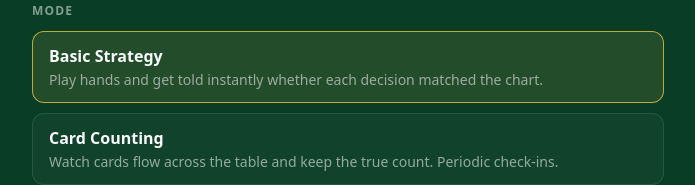
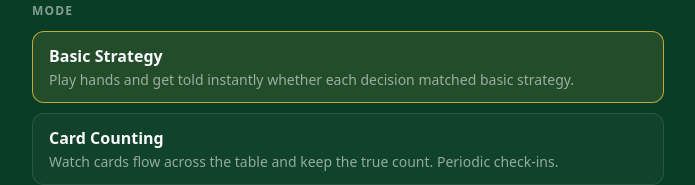
Before and after one commit to amirshah07/blackjack-trainer, a Next.js app: page / in a window 1280 px wide. Shown: the part 268-453 px from the top of the page, without its empty margins (292-987 px from the left). Built offline with nearby package versions, Linux system fonts and the light colour scheme.

Commit message:
reword basic strategy blurb

```diff
--- a/src/app/page.tsx
+++ b/src/app/page.tsx
@@ -21,7 +21,7 @@ const MODES: {
   {
     id: 'basic',
     name: 'Basic Strategy',
-    blurb: 'Play hands and get told instantly whether each decision matched the chart.',
+    blurb: 'Play hands and get told instantly whether each decision matched basic strategy.',
     showsTableOptions: false,
   },
   {
```
